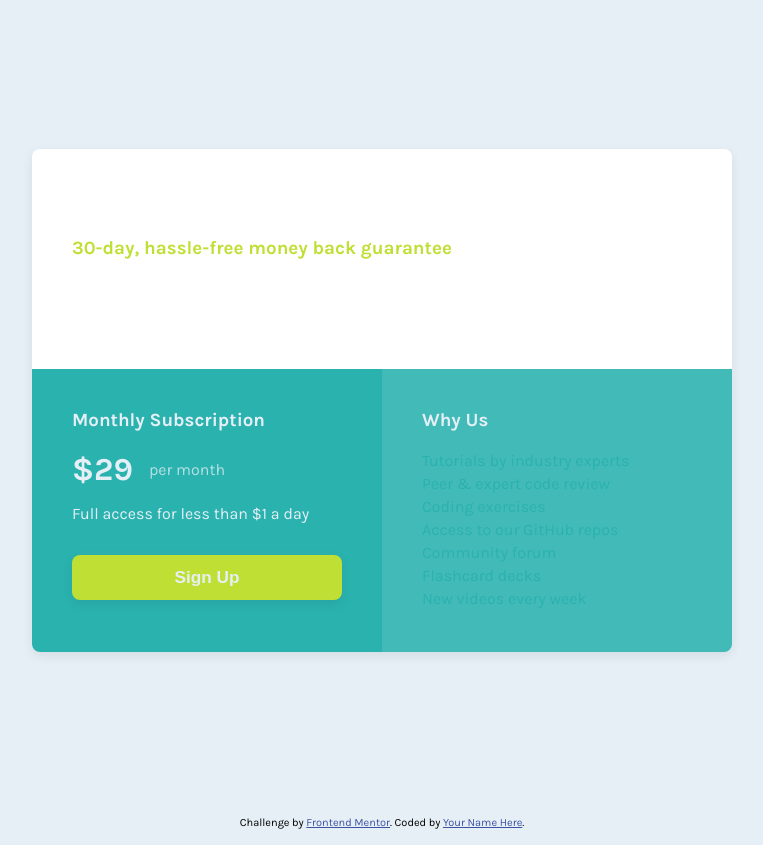
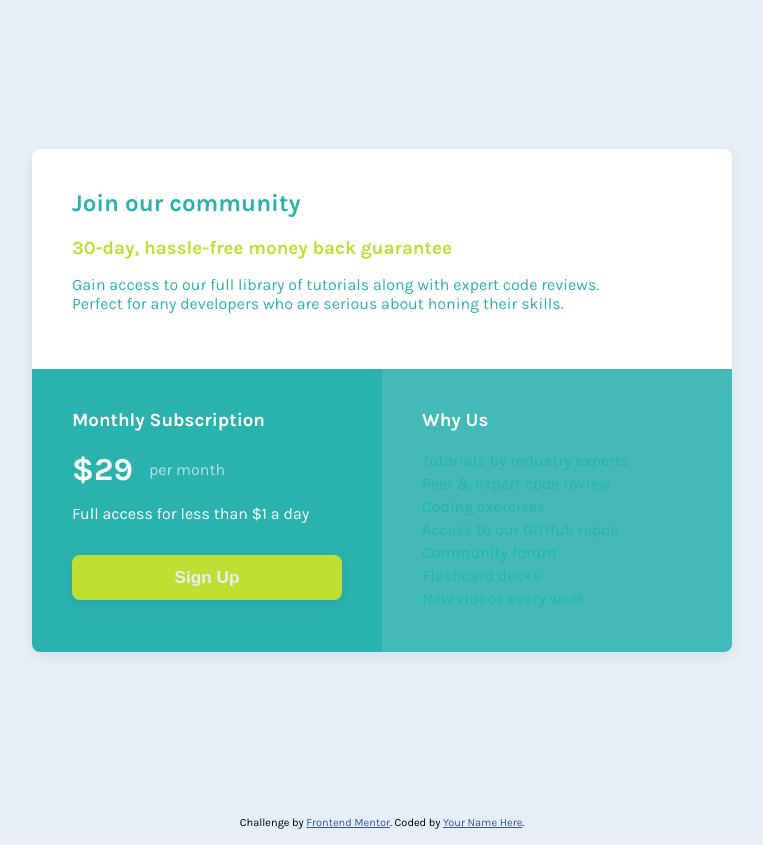
Before and after one commit to Ragudos/single-price-grid-component-master, a plain HTML site: page index.html in a window 1280 px wide. Shown: the whole page, without its empty margins (258-1021 px from the left). Drawn offline with Linux system fonts and the light colour scheme.

Commit message:
fix text bug

```diff
--- a/index.html
+++ b/index.html
@@ -93,7 +93,7 @@
     }
 
     .card {
-      --_clr: 0 0% 100%;
+      --_clr: var(--clr-cyan);
       --_bg-clr: 0 0% 100%;
       padding: 1.25rem;
       color: hsl(var(--_clr) / var(--_text-opacity, 1));
@@ -115,7 +115,7 @@
     }
 
     .card.reverse {
-      --_clr: var(--clr-light-gray);
+      --_clr: 0 0% 100%;
       --_bg-clr: var(--clr-cyan);
     }
 
```
